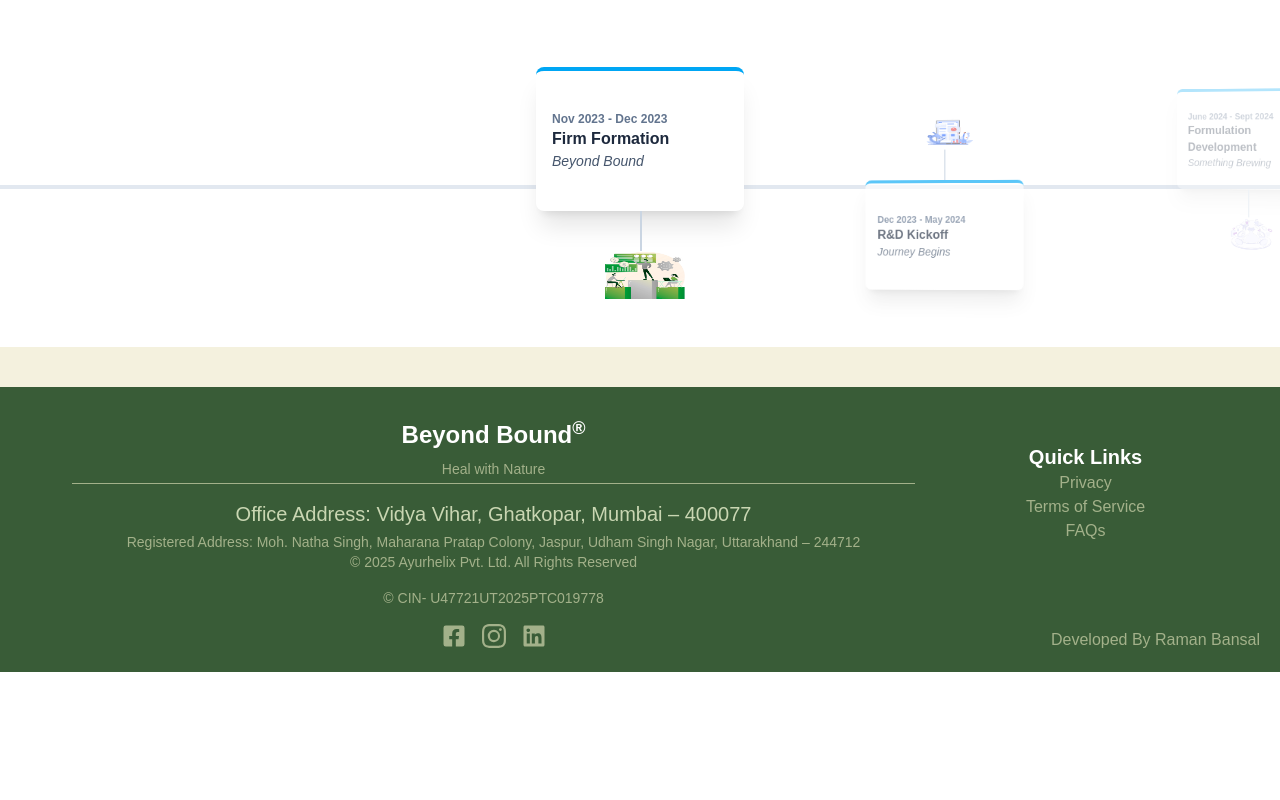
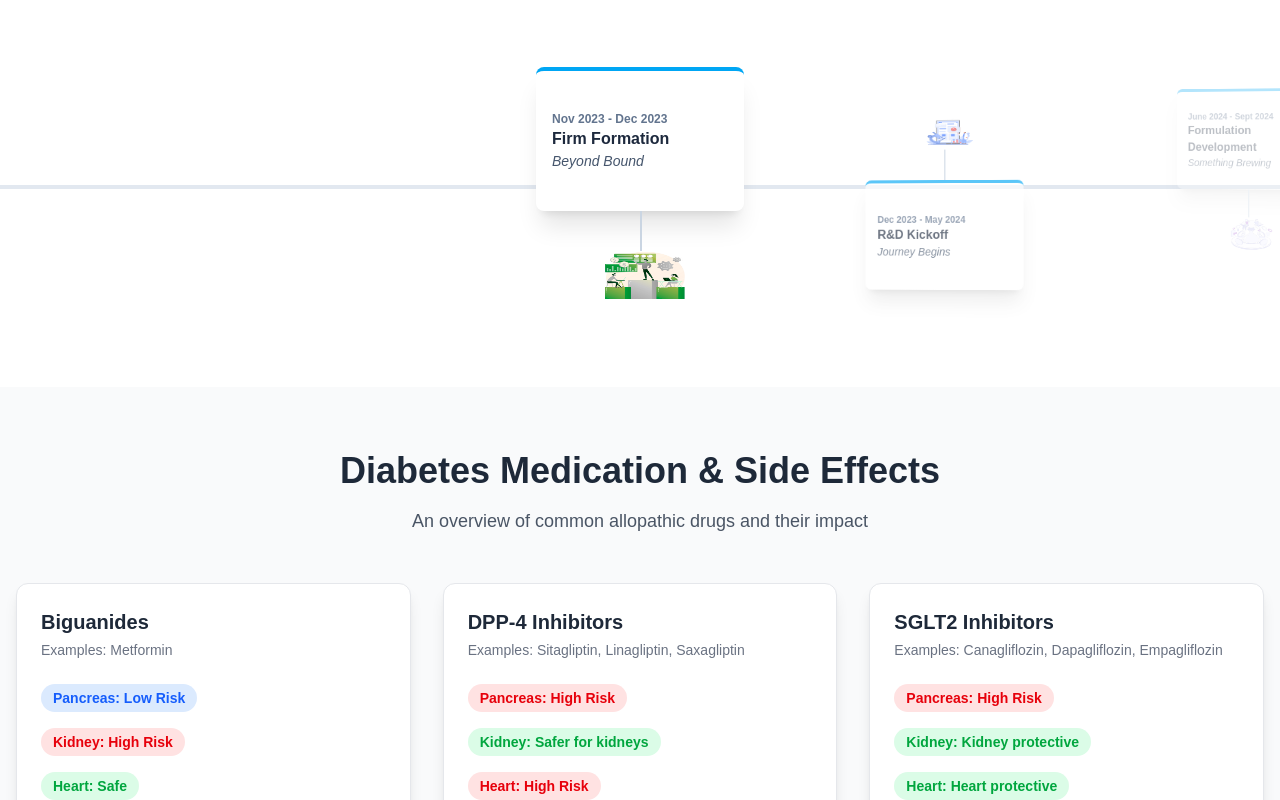
Before and after one commit to beyondbound889/BB, a React (Vite) app in the folder ayurhelix/: page / in a window 1280 px wide. Shown: the part 2000-2800 px from the top of the page. Before the commit the page ends 2672 px from the top, so only its background shows below. Built offline with nearby package versions, Linux system fonts and the light colour scheme.

Commit message:
Articles Correction

```diff
--- a/ayurhelix/src/components/Risks.jsx
+++ b/ayurhelix/src/components/Risks.jsx
@@ -9,7 +9,7 @@ const drugClasses = [
       pancreatitisRisk: "Low Risk",
       kidneyImpact: "High Risk",
       heartRisk: "Safe",
-      reference: "https://pubmed.ncbi.nlm.nih.gov/26880410/"
+      reference: "https://pmc.ncbi.nlm.nih.gov/articles/PMC5797060/"
     },
     {
       class: "DPP-4 Inhibitors",
@@ -25,7 +25,7 @@ const drugClasses = [
       pancreatitisRisk: "High Risk",
       kidneyImpact: "Kidney protective",
       heartRisk: "Heart protective",
-      reference: "https://www.nejm.org/doi/full/10.1056/NEJMoa1811744"
+      reference: "https://pmc.ncbi.nlm.nih.gov/articles/PMC9716078/"
     },
     {
       class: "Sulfonylureas",
@@ -41,7 +41,7 @@ const drugClasses = [
       pancreatitisRisk: "No Risk",
       kidneyImpact: "Moderate Risk",
       heartRisk: "High Heart Failure Risk",
-      reference: "https://www.sciencedirect.com/science/article/abs/pii/S0168822718302086"
+      reference: "https://www.ncbi.nlm.nih.gov/books/NBK551656/"
     },
     {
       class: "GLP-1 Receptor Agonists",
@@ -49,7 +49,7 @@ const drugClasses = [
       pancreatitisRisk: "High Risk",
       kidneyImpact: "Kidney Protective",
       heartRisk: "Heart Protective",
-      reference: "https://onlinelibrary.wiley.com/doi/full/10.1002/dmrr.2835"
+      reference: "https://pmc.ncbi.nlm.nih.gov/articles/PMC11818918/"
     },
 ];
 
@@ -113,7 +113,7 @@ const MedicationCard = ({ med }) => {
 // --- The Main Component that renders all the cards ---
 export default function Risks() {
   return (
-    <div className="hidden px-4 py-16 bg-gray-50">
+    <div className="px-4 py-16 bg-gray-50">
       <div className="max-w-7xl mx-auto">
         <div className="text-center mb-12">
             <h2 className="text-3xl font-bold text-gray-800 sm:text-4xl">
```
